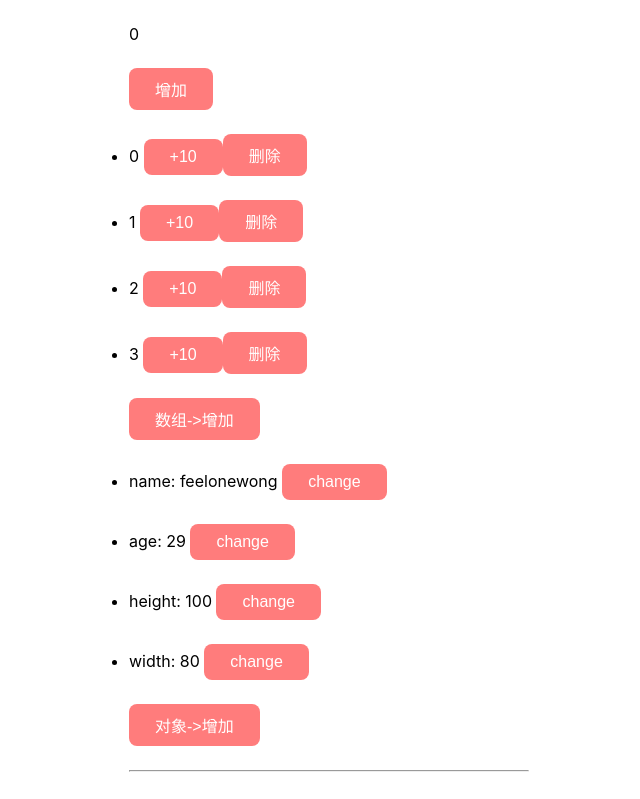
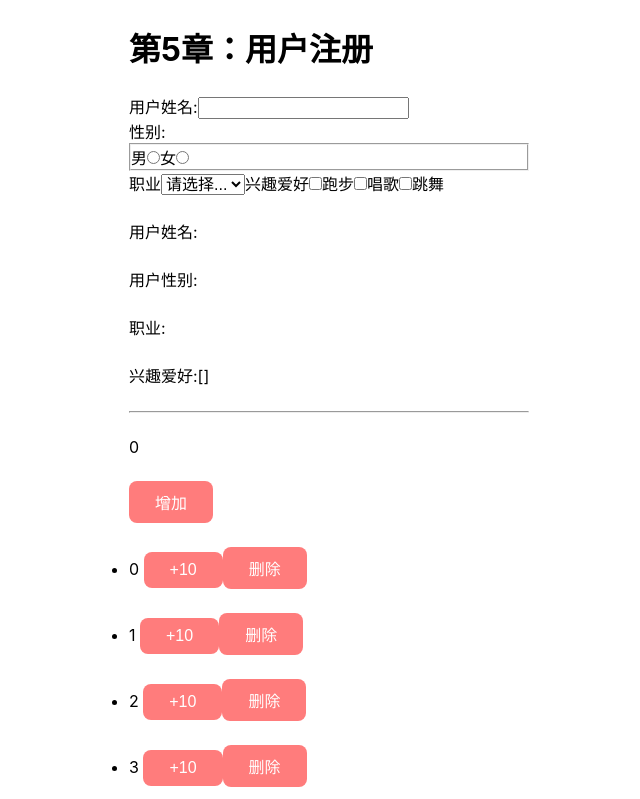
Before and after one commit to feelonewong/01-first-react-app, a React (Create React App) app: page / in a window 1280 px wide. Shown: the top 799 px of the page, without its empty margins (311-951 px from the left). Built offline with nearby package versions, Linux system fonts and the light colour scheme.

Commit message:
update:单独表单事件处理

```diff
--- a/src/App.js
+++ b/src/App.js
@@ -1,12 +1,14 @@
 import "./App.css";
 import "./index.css";
-import Count from './pages/03Status/index'
+import Count from "./pages/03Status/index";
 import UserImage1 from "./aeests/images/user1.png";
 import UserImage2 from "./aeests/images/user2.png";
 import UserImage3 from "./aeests/images/user3.png";
 import PostListItem from "./components/PostListItem";
+import UserChange from "./components/UserChange"
+import { useState } from "react";
 function App() {
-  const microBlogs = [
+  const [microBlogs, setMicroBlogs] = useState([
     {
       id: 1,
       author: {
@@ -44,32 +46,52 @@ function App() {
       content: "这是我的第4条微博",
       publishDate: "2023-01-02",
     },
-  ];
+  ]);
   const titleStyle = {
     fontSize: "20px",
     color: "red",
     fontWeight: "bold",
   };
+  const [microBlog, setMicroBlog] = useState("");
   function handleOnInput(e) {
-    console.log("e.target.value:", e.target.value);
+    setMicroBlog(e.target.value);
   }
-  function handleEdit(e, ...args){
+  function handlePublish() {
+    const newMicroBlog = {
+      id: microBlogs.length + 1,
+      author: {
+        name: "随机名称",
+        avatar: UserImage1,
+      },
+      content: microBlog,
+      publishDate: `${new Date().getFullYear()}-0${
+        new Date().getMonth() + 1
+      }-${new Date().getDay()}`,
+    };
+    setMicroBlogs([...microBlogs, newMicroBlog]);
+    setMicroBlog("");
+  }
+  function handleEdit(e, ...args) {
     e.preventDefault();
-    console.log('args', ...args)
+    console.log("args", ...args);
   }
   return (
     <main className="container">
+      {/* 第5章开始 */}
+      <UserChange></UserChange>
+      {/* 第5章结束 */}
       <Count></Count>
       <hr></hr>
       <h1 style={titleStyle}>欢迎使用本应用</h1>
       <div className="publishBlog">
         <textarea
           onInput={handleOnInput}
+          value={microBlog}
           cols={30}
           rows={5}
           placeholder="请输入..."
         ></textarea>
-        <button>发布</button>
+        <button onClick={handlePublish}>发布</button>
       </div>
       <div className="postList">
         {microBlogs.map((microBlog) => (
@@ -82,15 +104,19 @@ function App() {
   );
 }
 
-function UpdateButton (props){
-  function handleChildEdit(e){
-    props.handleEdit(e,'传递参数1', 2)
+function UpdateButton(props) {
+  function handleChildEdit(e) {
+    props.handleEdit(e, "传递参数1", 2);
   }
   return (
     <>
-     <a href="http" className="button edit" onClick={handleChildEdit}>编辑</a>
-     <a href="http" className="button">删除</a>
+      <a href="http" className="button edit" onClick={handleChildEdit}>
+        编辑
+      </a>
+      <a href="http" className="button">
+        删除
+      </a>
     </>
-  )
+  );
 }
 export default App;
--- /dev/null
+++ b/src/components/UserChange/index.js
@@ -0,0 +1,91 @@
+import { useState } from "react";
+
+function UserChange() {
+  const [username, setUsername] = useState("");
+  function handleNameChange(e) {
+    setUsername(e.target.value);
+  }
+  const [gender, setGender] = useState("");
+  function handleGenderChange(e) {
+    setGender(e.target.value);
+  }
+  const [occupation, setOccupation] = useState("");
+  function handleSelect(e) {
+    setOccupation(e.target.value);
+  }
+  const [hobby, setHobby] = useState([]);
+  function handleRunChange(e) {
+    const { checked, value } = e.target;
+    if (checked) {
+      setHobby([...hobby, value]);
+    } else {
+      let newHobby = hobby.filter((item) => item !== value);
+      setHobby([...newHobby]);
+    }
+  }
+  return (
+    <>
+      <h1>第5章：用户注册</h1>
+      <form>
+        <label htmlFor="username">用户姓名:</label>
+        <input type="text" id="username" onChange={handleNameChange}></input>
+        <br />
+        <label htmlFor="gender">性别:</label>
+        <fieldset name="性别">
+          <label htmlFor="male">男</label>
+          <input
+            name="gender"
+            type="radio"
+            id="male"
+            value="male"
+            onChange={handleGenderChange}
+          />
+          <label htmlFor="female">女</label>
+          <input
+            name="gender"
+            type="radio"
+            id="female"
+            value="female"
+            onChange={handleGenderChange}
+          />
+        </fieldset>
+        <label htmlFor="occupation">职业</label>
+        <select id="occupation" onChange={handleSelect}>
+          <option value="">请选择...</option>
+          <option value="前端">前端</option>
+          <option value="后端">后端</option>
+          <option value="全栈">全栈</option>
+        </select>
+        <label htmlFor="hobby">兴趣爱好</label>
+        <input
+          name="hobby"
+          type="checkbox"
+          value="run"
+          onChange={handleRunChange}
+        />
+        跑步
+        <input
+          name="hobby"
+          type="checkbox"
+          value="sing"
+          onChange={handleRunChange}
+        />
+        唱歌
+        <input
+          name="hobby"
+          type="checkbox"
+          value="dance"
+          onChange={handleRunChange}
+        />
+        跳舞
+      </form>
+      <p>用户姓名:{username}</p>
+      <p>用户性别:{gender}</p>
+      <p>职业:{occupation}</p>
+      <p>兴趣爱好:[{hobby.join(" , ")}]</p>
+      <hr></hr>
+    </>
+  );
+}
+
+export default UserChange;
```
